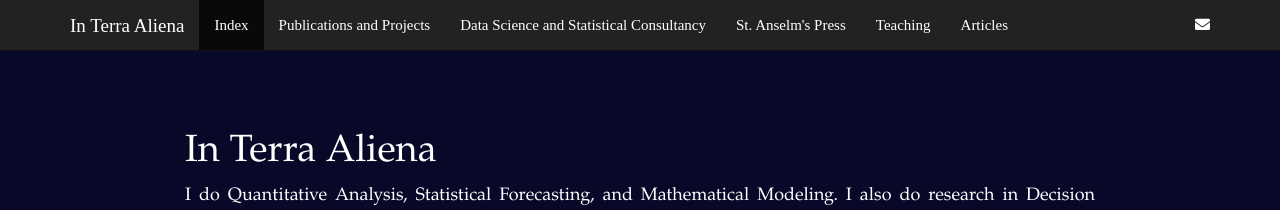
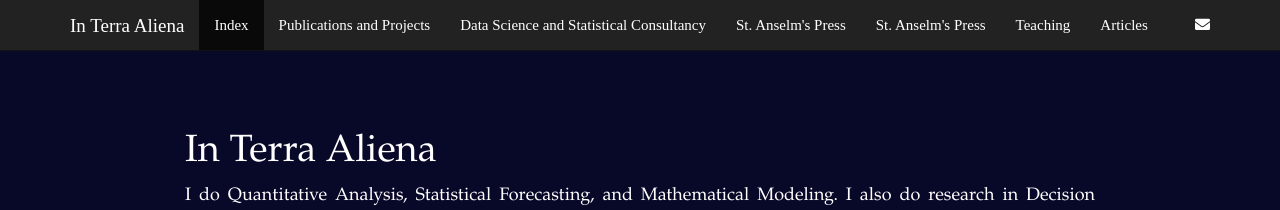
Before and after one commit to ManifoldPreacher/in-terra-aliena.github.io, a Jekyll site: the page index.html, which Jekyll copies as it is, in a window 1280 px wide. Shown: the top 210 px of the page. Built offline with Jekyll 4.4.1, drawn with Linux system fonts in a browser that asks for light colours.

Commit message:
Update index.html

```diff
--- a/index.html
+++ b/index.html
@@ -379,6 +379,9 @@ $(document).ready(function () {
   <a href="st_anselm_press.html">St. Anselm's Press</a>
 </li>
 <li>
+  <a href="st_anselm_press.html">St. Anselm's Press</a>
+</li>
+<li>
   <a href="teaching.html">Teaching</a>
 </li>
 <li>
```
